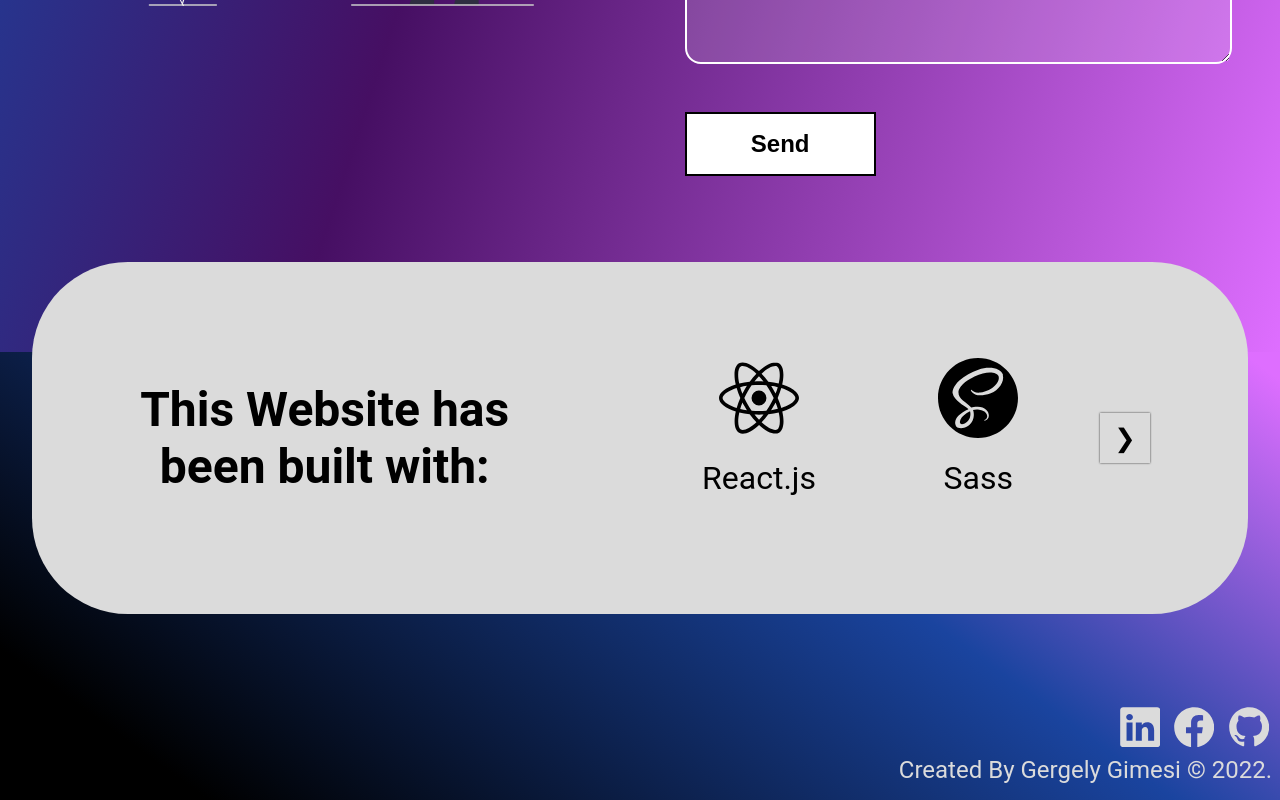
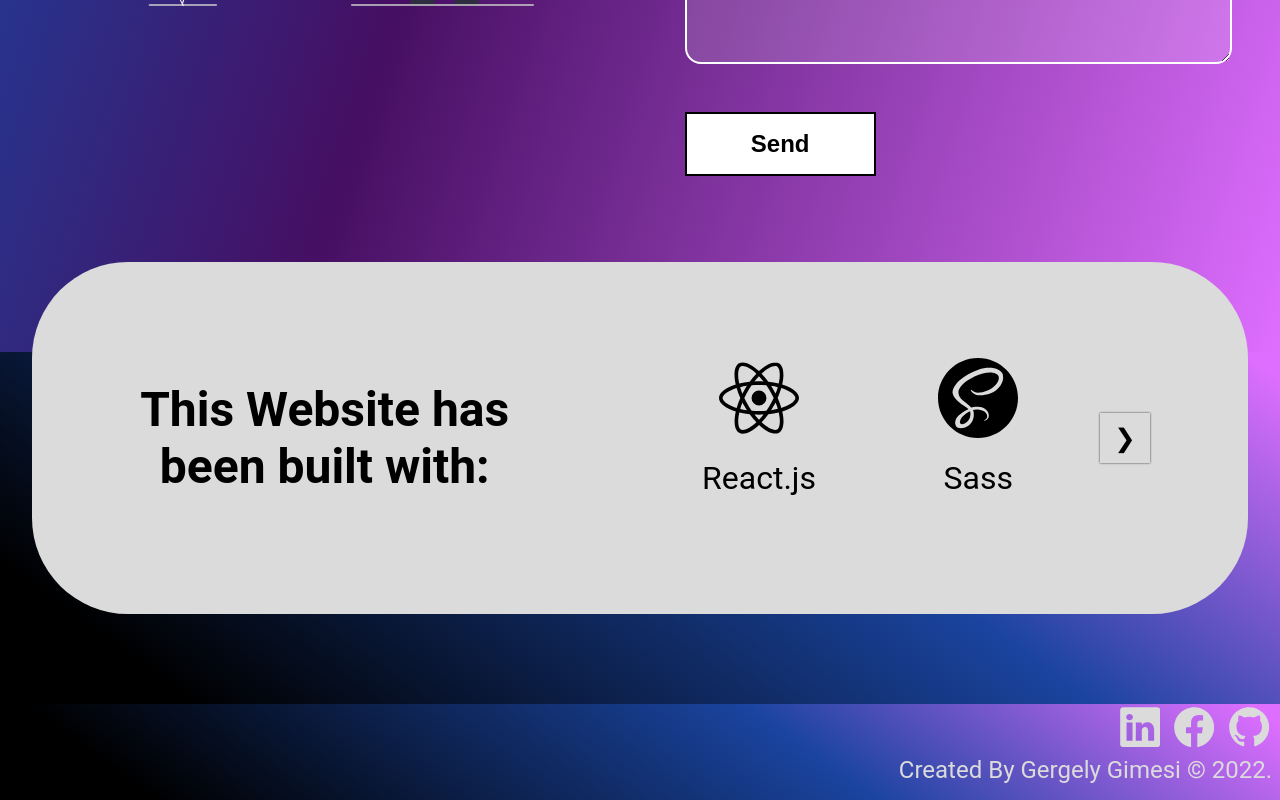
Before and after one commit to gimesi13/Learning-Typescript, a React (Create React App) app in the folder ts-portfolio/: page / in a window 1280 px wide. Shown: the part 2885-3685 px from the top of the page. Built offline with nearby package versions, Linux system fonts and the light colour scheme.

Commit message:
separating builtwith comp from footer

```diff
--- a/ts-portfolio/src/components/BuiltWith.tsx
+++ b/ts-portfolio/src/components/BuiltWith.tsx
@@ -1,12 +1,5 @@
 import React, { useState, useEffect } from "react";
 import { motion } from "framer-motion";
-/* Icons */
-import {
-  BsLinkedin,
-  BsFacebook,
-  BsGithub,
-  BsArrowUpCircleFill,
-} from "react-icons/bs";
 import { SiSass, SiReact, SiFramer } from "react-icons/si";
 import { MdDraw } from "react-icons/md";
 /* Components */
@@ -49,6 +42,8 @@ const breakPoints: { width: number; itemsToShow: number }[] = [
 
 export const BuiltWith: React.FC = (): JSX.Element => {
   return (
+    <section className="banner builtwith-section">
+      <div className="wrapper"></div>
       <motion.div
         initial={{
           y: -90,
@@ -58,5 +53,6 @@ export const BuiltWith: React.FC = (): JSX.Element => {
         <h1>This Website has been built with:</h1>
         <Slider images={images} breakPoints={breakPoints} />
       </motion.div>
+    </section>
   );
 };
--- a/ts-portfolio/src/components/Footer.tsx
+++ b/ts-portfolio/src/components/Footer.tsx
@@ -7,45 +7,6 @@ import {
   BsGithub,
   BsArrowUpCircleFill,
 } from "react-icons/bs";
-import { SiSass, SiReact, SiFramer } from "react-icons/si";
-import { MdDraw } from "react-icons/md";
-/* Components */
-import { Slider } from "./Slider";
-
-//images array
-const images: { img: JSX.Element; name: string }[] = [
-  { img: <SiReact />, name: "React.js" },
-  { img: <SiSass />, name: "Sass" },
-  { img: <SiFramer />, name: "Framer Motion" },
-  {
-    img: <MdDraw />,
-    name: "unDraw",
-  },
-];
-
-//breakpoints for the carousel slider
-const breakPoints: { width: number; itemsToShow: number }[] = [
-  {
-    width: 1,
-    itemsToShow: 1,
-  },
-  {
-    width: 300,
-    itemsToShow: 2,
-  },
-  {
-    width: 500,
-    itemsToShow: 3,
-  },
-  {
-    width: 700,
-    itemsToShow: 4,
-  },
-  {
-    width: 900,
-    itemsToShow: 5,
-  },
-];
 
 export const Footer: React.FC = (): JSX.Element => {
   const [scrolltop, setScrollTop] = useState(false);
@@ -68,16 +29,6 @@ export const Footer: React.FC = (): JSX.Element => {
   return (
     <section className="banner footer-section" id="footer">
       <div className="wrapper"></div>
-      <motion.div
-        initial={{
-          y: -90,
-        }}
-        className="footer-build-box"
-      >
-        <h1>This Website has been built with:</h1>
-        <Slider images={images} breakPoints={breakPoints} />
-      </motion.div>
-
       <div className="footer-bottom-container">
         <div className="footer-bottom-left">
           <a href="#home">
--- a/ts-portfolio/src/css/style.css
+++ b/ts-portfolio/src/css/style.css
@@ -1340,87 +1340,12 @@
 .footer-section {
   position: relative;
   color: rgb(219, 219, 219);
-  /* UPPER BOX */
   /* BOTTOM PART */
 }
 .footer-section .wrapper {
   z-index: -10;
   background: rgb(0, 0, 0);
   background: linear-gradient(36deg, rgb(0, 0, 0) 11%, rgb(26, 68, 159) 62%, rgb(222, 110, 255) 98%);
-}
-.footer-section .footer-build-box {
-  background: rgb(219, 219, 219);
-  color: black;
-  display: -webkit-box;
-  display: -ms-flexbox;
-  display: flex;
-  -webkit-box-pack: center;
-      -ms-flex-pack: center;
-          justify-content: center;
-  -webkit-box-align: center;
-      -ms-flex-align: center;
-          align-items: center;
-  -webkit-box-orient: vertical;
-  -webkit-box-direction: normal;
-      -ms-flex-direction: column;
-          flex-direction: column;
-  margin: 2rem;
-  margin-top: 0;
-  margin-bottom: 0;
-  padding: 3rem;
-  padding-left: 1rem;
-  padding-right: 1rem;
-  border-radius: 3rem;
-  gap: 1rem;
-}
-@media (min-width: 576px) {
-  .footer-section .footer-build-box {
-    padding-left: 2rem;
-    padding-right: 2rem;
-  }
-}
-@media (min-width: 768px) {
-  .footer-section .footer-build-box {
-    border-radius: 4rem;
-    padding: 4rem;
-    padding-left: 5vw;
-    padding-right: 5vw;
-    gap: 2rem;
-  }
-}
-@media (min-width: 992px) {
-  .footer-section .footer-build-box {
-    -webkit-box-orient: horizontal;
-    -webkit-box-direction: normal;
-        -ms-flex-direction: row;
-            flex-direction: row;
-    border-radius: 5rem;
-    padding: 5rem;
-    padding-left: 8vw;
-    padding-right: 8vw;
-    gap: 4rem;
-  }
-}
-@media (min-width: 1200px) {
-  .footer-section .footer-build-box {
-    border-radius: 6rem;
-    padding: 6rem;
-  }
-}
-.footer-section .footer-build-box h1 {
-  text-align: center;
-  font-size: 3rem;
-  margin: 0;
-  margin-bottom: 2rem;
-}
-@media (min-width: 992px) {
-  .footer-section .footer-build-box h1 {
-    margin-bottom: 0;
-  }
-}
-.footer-section .footer-build-box div {
-  width: 100%;
-  height: 10rem;
 }
 .footer-section .footer-bottom-container {
   display: -webkit-box;
@@ -1844,6 +1769,107 @@
 }
 .project .project-wrapper div .live-code:hover {
   color: white;
+}
+
+/* MIXINS */
+/* VARIABLES */
+/* BREAKPOINTS
+//tablet//
+@media (min-width: 576px) {
+}
+//laptop//
+@media (min-width: 768px) {
+}
+//desktop//
+@media (min-width: 992px) {
+}
+//large//
+@media (min-width: 1200px) {
+}
+*/
+.builtwith-section {
+  position: relative;
+  color: rgb(219, 219, 219);
+  /* UPPER BOX */
+}
+.builtwith-section .wrapper {
+  z-index: -10;
+  background: rgb(0, 0, 0);
+  background: linear-gradient(36deg, rgb(0, 0, 0) 11%, rgb(26, 68, 159) 62%, rgb(222, 110, 255) 98%);
+}
+.builtwith-section .footer-build-box {
+  background: rgb(219, 219, 219);
+  color: black;
+  display: -webkit-box;
+  display: -ms-flexbox;
+  display: flex;
+  -webkit-box-pack: center;
+      -ms-flex-pack: center;
+          justify-content: center;
+  -webkit-box-align: center;
+      -ms-flex-align: center;
+          align-items: center;
+  -webkit-box-orient: vertical;
+  -webkit-box-direction: normal;
+      -ms-flex-direction: column;
+          flex-direction: column;
+  margin: 2rem;
+  margin-top: 0;
+  margin-bottom: 0;
+  padding: 3rem;
+  padding-left: 1rem;
+  padding-right: 1rem;
+  border-radius: 3rem;
+  gap: 1rem;
+}
+@media (min-width: 576px) {
+  .builtwith-section .footer-build-box {
+    padding-left: 2rem;
+    padding-right: 2rem;
+  }
+}
+@media (min-width: 768px) {
+  .builtwith-section .footer-build-box {
+    border-radius: 4rem;
+    padding: 4rem;
+    padding-left: 5vw;
+    padding-right: 5vw;
+    gap: 2rem;
+  }
+}
+@media (min-width: 992px) {
+  .builtwith-section .footer-build-box {
+    -webkit-box-orient: horizontal;
+    -webkit-box-direction: normal;
+        -ms-flex-direction: row;
+            flex-direction: row;
+    border-radius: 5rem;
+    padding: 5rem;
+    padding-left: 8vw;
+    padding-right: 8vw;
+    gap: 4rem;
+  }
+}
+@media (min-width: 1200px) {
+  .builtwith-section .footer-build-box {
+    border-radius: 6rem;
+    padding: 6rem;
+  }
+}
+.builtwith-section .footer-build-box h1 {
+  text-align: center;
+  font-size: 3rem;
+  margin: 0;
+  margin-bottom: 2rem;
+}
+@media (min-width: 992px) {
+  .builtwith-section .footer-build-box h1 {
+    margin-bottom: 0;
+  }
+}
+.builtwith-section .footer-build-box div {
+  width: 100%;
+  height: 10rem;
 }
 
 html,
--- a/ts-portfolio/src/pages/MainPage.tsx
+++ b/ts-portfolio/src/pages/MainPage.tsx
@@ -4,6 +4,7 @@ import { NavBar } from "../components/NavBar";
 import { Skills } from "../components/Skills";
 import { Projects } from "../components/Projects";
 import { Contact } from "../components/Contact";
+import { BuiltWith } from "../components/BuiltWith";
 import { Footer } from "../components/Footer";
 
 export const MainPage: React.FC = (): JSX.Element => {
@@ -14,6 +15,7 @@ export const MainPage: React.FC = (): JSX.Element => {
       <Skills />
       <Projects />
       <Contact />
+      <BuiltWith />
       <Footer />
     </>
   );
--- /dev/null
+++ b/ts-portfolio/src/styles/_BuiltWith.scss
@@ -0,0 +1,89 @@
+@import "./variables";
+
+/* BREAKPOINTS
+//tablet//
+@media (min-width: 576px) {
+}
+//laptop//
+@media (min-width: 768px) {
+}
+//desktop//
+@media (min-width: 992px) {
+}
+//large//
+@media (min-width: 1200px) {
+}
+*/
+
+.builtwith-section {
+  position: relative;
+  .wrapper {
+    z-index: -10;
+    background: rgb(0, 0, 0);
+    background: linear-gradient(
+      36deg,
+      rgba(0, 0, 0, 1) 11%,
+      rgba(26, 68, 159, 1) 62%,
+      rgba(222, 110, 255, 1) 98%
+    );
+  }
+
+  color: rgb(219, 219, 219);
+  /* UPPER BOX */
+  .footer-build-box {
+    background: rgb(219, 219, 219);
+    color: black;
+    @include flexCenter;
+    flex-direction: column;
+    margin: 2rem;
+    margin-top: 0;
+    margin-bottom: 0;
+    padding: 3rem;
+    padding-left: 1rem;
+    padding-right: 1rem;
+    border-radius: 3rem;
+    gap: 1rem;
+    //tablet//
+    @media (min-width: 576px) {
+      padding-left: 2rem;
+      padding-right: 2rem;
+    }
+    //laptop//
+    @media (min-width: 768px) {
+      border-radius: 4rem;
+      padding: 4rem;
+      padding-left: 5vw;
+      padding-right: 5vw;
+      gap: 2rem;
+    }
+    //desktop//
+    @media (min-width: 992px) {
+      flex-direction: row;
+      border-radius: 5rem;
+      padding: 5rem;
+      padding-left: 8vw;
+      padding-right: 8vw;
+      gap: 4rem;
+    }
+    //large//
+    @media (min-width: 1200px) {
+      border-radius: 6rem;
+      padding: 6rem;
+    }
+    h1 {
+      text-align: center;
+      font-size: 3rem;
+      margin: 0;
+      margin-bottom: 2rem;
+      //desktop//
+      @media (min-width: 992px) {
+        margin-bottom: 0;
+      }
+    }
+
+    div {
+      width: 100%;
+      height: 10rem;
+    }
+  }
+}
--- a/ts-portfolio/src/styles/_Footer.scss
+++ b/ts-portfolio/src/styles/_Footer.scss
@@ -29,63 +29,6 @@
   }
 
   color: rgb(219, 219, 219);
-  /* UPPER BOX */
-  .footer-build-box {
-    background: rgb(219, 219, 219);
-    color: black;
-    @include flexCenter;
-    flex-direction: column;
-    margin: 2rem;
-    margin-top: 0;
-    margin-bottom: 0;
-    padding: 3rem;
-    padding-left: 1rem;
-    padding-right: 1rem;
-    border-radius: 3rem;
-    gap: 1rem;
-    //tablet//
-    @media (min-width: 576px) {
-      padding-left: 2rem;
-      padding-right: 2rem;
-    }
-    //laptop//
-    @media (min-width: 768px) {
-      border-radius: 4rem;
-      padding: 4rem;
-      padding-left: 5vw;
-      padding-right: 5vw;
-      gap: 2rem;
-    }
-    //desktop//
-    @media (min-width: 992px) {
-      flex-direction: row;
-      border-radius: 5rem;
-      padding: 5rem;
-      padding-left: 8vw;
-      padding-right: 8vw;
-      gap: 4rem;
-    }
-    //large//
-    @media (min-width: 1200px) {
-      border-radius: 6rem;
-      padding: 6rem;
-    }
-    h1 {
-      text-align: center;
-      font-size: 3rem;
-      margin: 0;
-      margin-bottom: 2rem;
-      //desktop//
-      @media (min-width: 992px) {
-        margin-bottom: 0;
-      }
-    }
-
-    div {
-      width: 100%;
-      height: 10rem;
-    }
-  }
 
   /* BOTTOM PART */
   .footer-bottom-container {
--- a/ts-portfolio/src/styles/style.scss
+++ b/ts-portfolio/src/styles/style.scss
@@ -7,6 +7,7 @@
 @import "./Footer";
 @import "./Slider";
 @import "./Project";
+@import "./BuiltWith";
 
 //prefix default styles
 html,
```
Also changed, not shown: 1 other file (tests, documents, lock files or other folders). Lines whose indentation alone changed are shown as unchanged.
